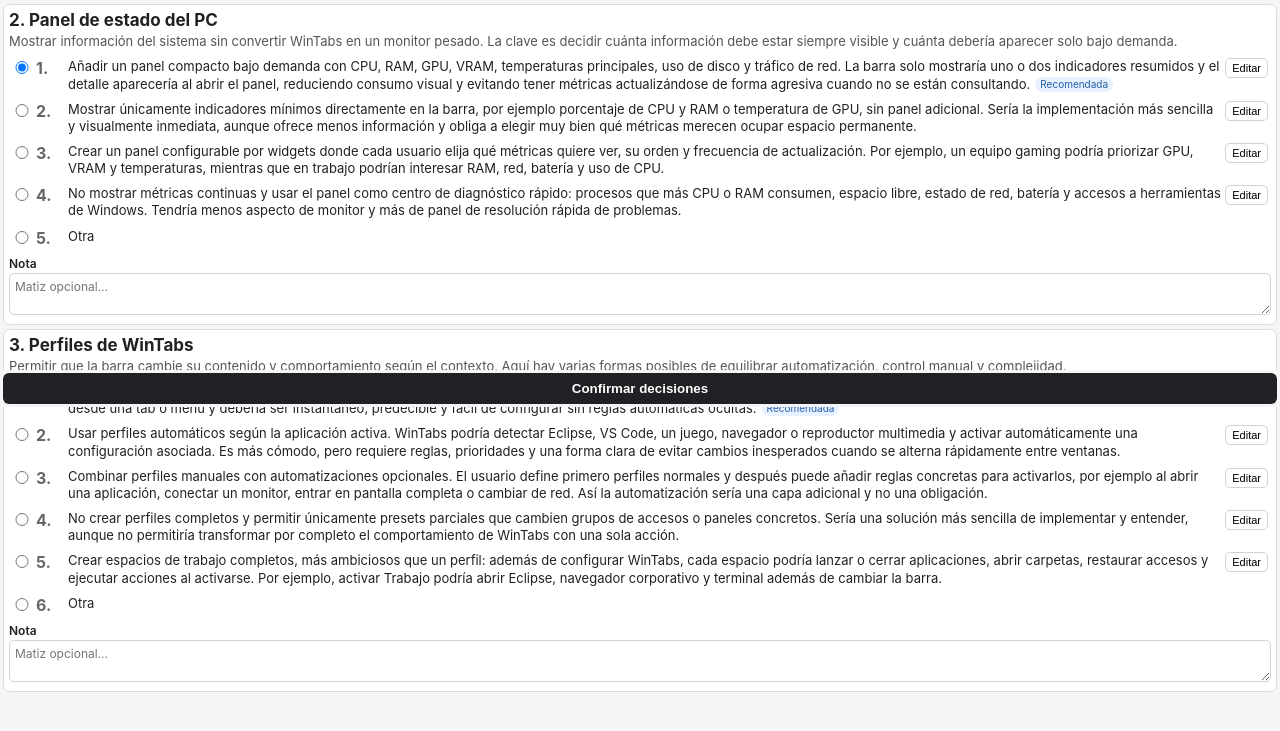
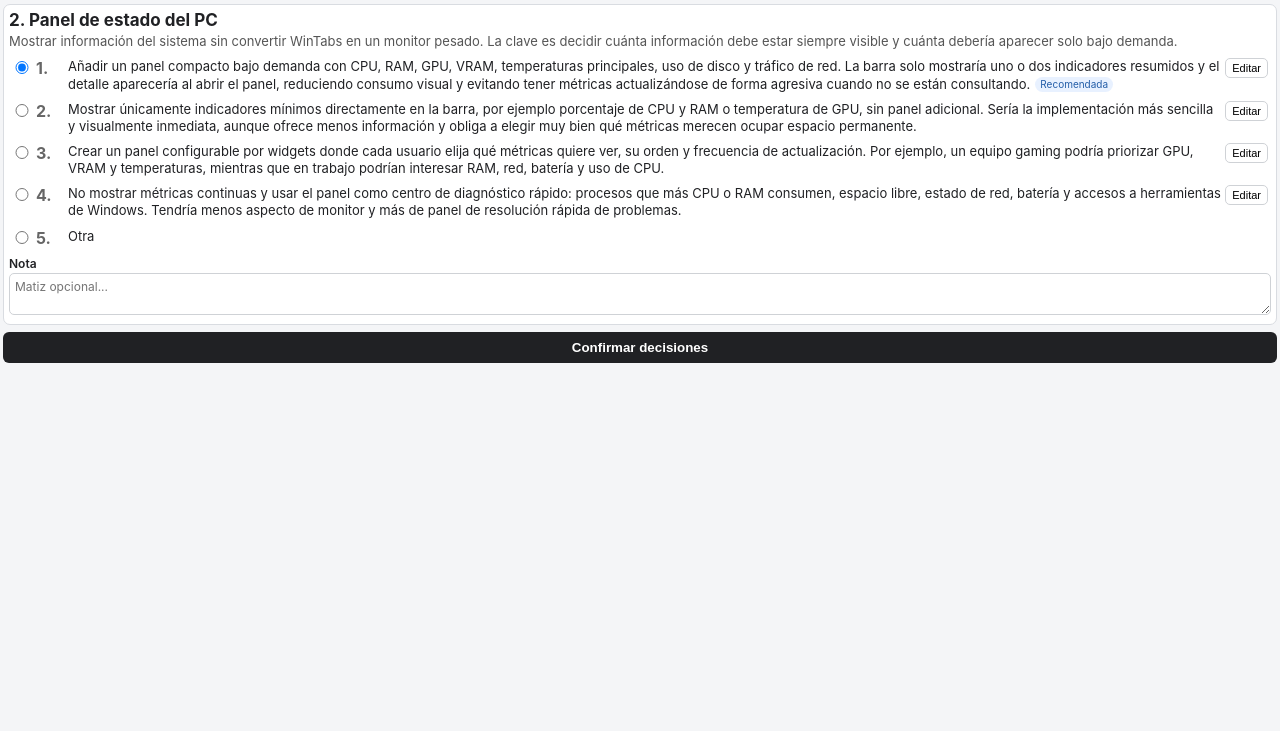
Before and after one commit to ddadda69/GPT_DUDAS, a plain HTML site: page prueba3.html in a window 1280 px wide. Shown: the part 393-1124 px from the top of the page. After the commit the page ends 800 px from the top, so only its background shows below. Drawn offline with Linux system fonts and the light colour scheme.

Commit message:
Quitar punto 3 de prueba3

```diff
--- a/prueba3.html
+++ b/prueba3.html
@@ -35,18 +35,6 @@
 <label class="note-label">Nota</label><textarea class="note" placeholder="Matiz opcional..."></textarea>
 </section>
 
-<section class="card" data-id="3">
-<h2>3. Perfiles de WinTabs</h2>
-<p class="desc">Permitir que la barra cambie su contenido y comportamiento según el contexto. Aquí hay varias formas posibles de equilibrar automatización, control manual y complejidad.</p>
-<label class="option"><input type="radio" name="m3" value="1" checked><span class="num">1.</span><span class="text" data-original="Crear perfiles completos como Trabajo, Personal y Juegos, cada uno con sus propios accesos rápidos, paneles visibles, orden, autoocultación y comportamiento. El cambio sería manual desde una tab o menú y debería ser instantáneo, predecible y fácil de configurar sin reglas automáticas ocultas.">Crear perfiles completos como Trabajo, Personal y Juegos, cada uno con sus propios accesos rápidos, paneles visibles, orden, autoocultación y comportamiento. El cambio sería manual desde una tab o menú y debería ser instantáneo, predecible y fácil de configurar sin reglas automáticas ocultas.<span class="recommended">Recomendada</span></span><button type="button" class="edit-btn">Editar</button><div class="editor"><textarea></textarea><div class="editor-actions"><button type="button" class="save-edit">Guardar</button><button type="button" class="cancel-edit">Cancelar</button></div></div></label>
-<label class="option"><input type="radio" name="m3" value="2"><span class="num">2.</span><span class="text" data-original="Usar perfiles automáticos según la aplicación activa. WinTabs podría detectar Eclipse, VS Code, un juego, navegador o reproductor multimedia y activar automáticamente una configuración asociada. Es más cómodo, pero requiere reglas, prioridades y una forma clara de evitar cambios inesperados cuando se alterna rápidamente entre ventanas.">Usar perfiles automáticos según la aplicación activa. WinTabs podría detectar Eclipse, VS Code, un juego, navegador o reproductor multimedia y activar automáticamente una configuración asociada. Es más cómodo, pero requiere reglas, prioridades y una forma clara de evitar cambios inesperados cuando se alterna rápidamente entre ventanas.</span><button type="button" class="edit-btn">Editar</button><div class="editor"><textarea></textarea><div class="editor-actions"><button type="button" class="save-edit">Guardar</button><button type="button" class="cancel-edit">Cancelar</button></div></div></label>
-<label class="option"><input type="radio" name="m3" value="3"><span class="num">3.</span><span class="text" data-original="Combinar perfiles manuales con automatizaciones opcionales. El usuario define primero perfiles normales y después puede añadir reglas concretas para activarlos, por ejemplo al abrir una aplicación, conectar un monitor, entrar en pantalla completa o cambiar de red. Así la automatización sería una capa adicional y no una obligación.">Combinar perfiles manuales con automatizaciones opcionales. El usuario define primero perfiles normales y después puede añadir reglas concretas para activarlos, por ejemplo al abrir una aplicación, conectar un monitor, entrar en pantalla completa o cambiar de red. Así la automatización sería una capa adicional y no una obligación.</span><button type="button" class="edit-btn">Editar</button><div class="editor"><textarea></textarea><div class="editor-actions"><button type="button" class="save-edit">Guardar</button><button type="button" class="cancel-edit">Cancelar</button></div></div></label>
-<label class="option"><input type="radio" name="m3" value="4"><span class="num">4.</span><span class="text" data-original="No crear perfiles completos y permitir únicamente presets parciales que cambien grupos de accesos o paneles concretos. Sería una solución más sencilla de implementar y entender, aunque no permitiría transformar por completo el comportamiento de WinTabs con una sola acción.">No crear perfiles completos y permitir únicamente presets parciales que cambien grupos de accesos o paneles concretos. Sería una solución más sencilla de implementar y entender, aunque no permitiría transformar por completo el comportamiento de WinTabs con una sola acción.</span><button type="button" class="edit-btn">Editar</button><div class="editor"><textarea></textarea><div class="editor-actions"><button type="button" class="save-edit">Guardar</button><button type="button" class="cancel-edit">Cancelar</button></div></div></label>
-<label class="option"><input type="radio" name="m3" value="5"><span class="num">5.</span><span class="text" data-original="Crear espacios de trabajo completos, más ambiciosos que un perfil: además de configurar WinTabs, cada espacio podría lanzar o cerrar aplicaciones, abrir carpetas, restaurar accesos y ejecutar acciones al activarse. Por ejemplo, activar Trabajo podría abrir Eclipse, navegador corporativo y terminal además de cambiar la barra.">Crear espacios de trabajo completos, más ambiciosos que un perfil: además de configurar WinTabs, cada espacio podría lanzar o cerrar aplicaciones, abrir carpetas, restaurar accesos y ejecutar acciones al activarse. Por ejemplo, activar Trabajo podría abrir Eclipse, navegador corporativo y terminal además de cambiar la barra.</span><button type="button" class="edit-btn">Editar</button><div class="editor"><textarea></textarea><div class="editor-actions"><button type="button" class="save-edit">Guardar</button><button type="button" class="cancel-edit">Cancelar</button></div></div></label>
-<label class="option"><input type="radio" name="m3" value="otra"><span class="num">6.</span><span class="text">Otra<input class="other-input" placeholder="Escribe tu alternativa completa"></span></label>
-<label class="note-label">Nota</label><textarea class="note" placeholder="Matiz opcional..."></textarea>
-</section>
-
 <div class="actions"><button id="confirm">Confirmar decisiones</button></div>
 <div class="result" id="result"><strong>Decisiones seleccionadas</strong><pre id="resultText"></pre><button class="copy" id="copy">Copiar resultado</button></div>
 </main>
```
